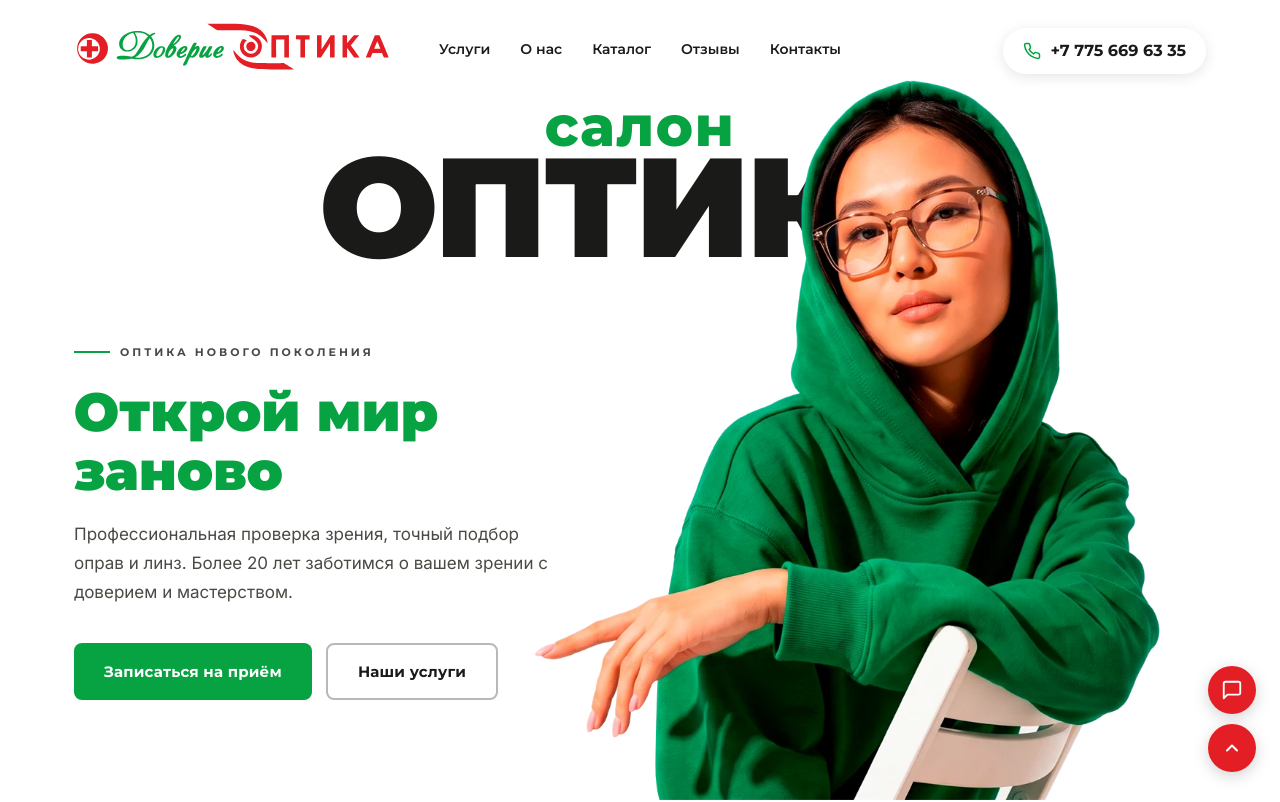
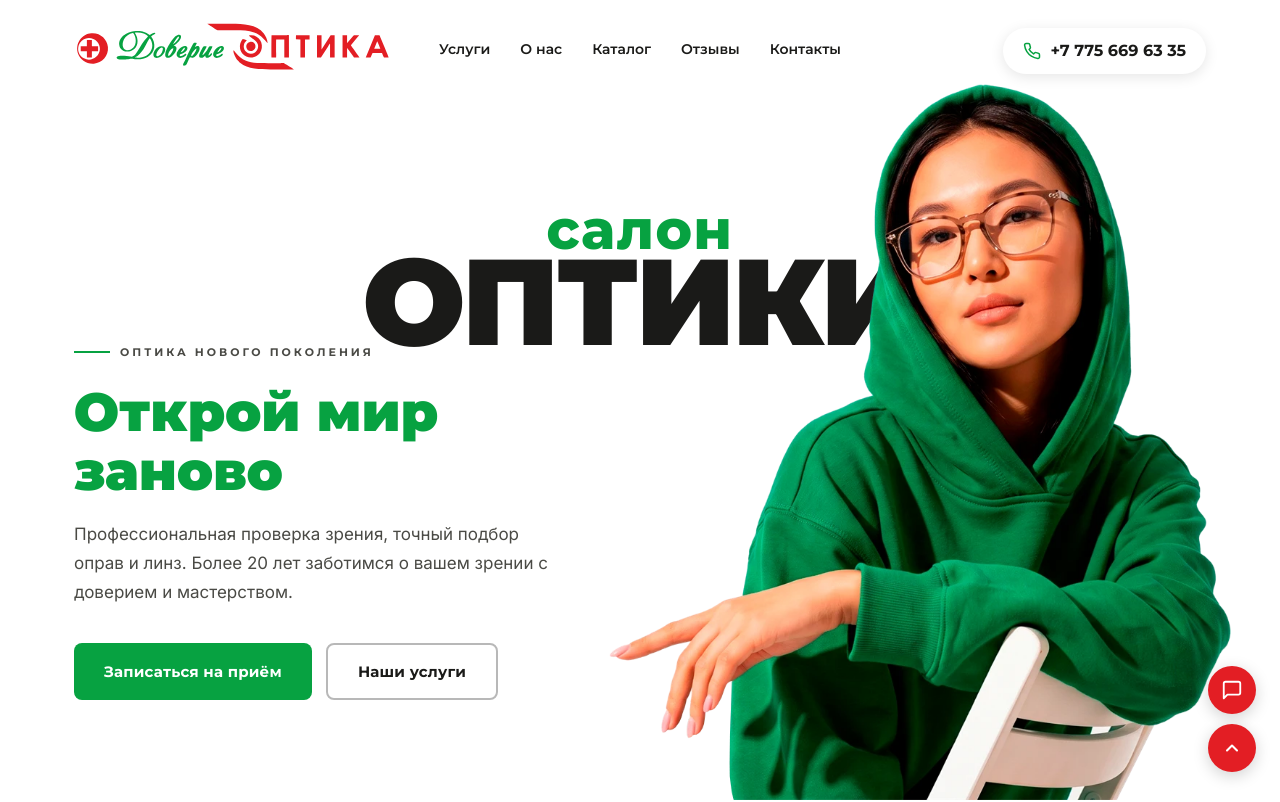
Before and after one commit to Dimanoid-Aktau/optika-doverie, a plain HTML site: page index.html in a window 1280 px wide. Shown: the top 802 px of the page. Drawn offline with nearby package versions, Linux system fonts and the light colour scheme.

Commit message:
Первый экран по референсу: «ОПТИКИ» заходит за девушку ровно на хвост «И»
Замерил присланный референс по пикселям и подогнал свои пропорции:
- ширина слова «ОПТИКИ» 42,73% экрана (было 49,3%)
- «салон» относительно «ОПТИКИ» 0,343 по высоте (было 0,305)
- девушка сдвинута вправо: отступ справа 3,8% вместо 9,4%
- заход за девушку 7,5-7,6% ширины слова вместо 25% (референс 7,6%)

Кегль слова больше не задан жёстко, а подгоняется скриптом под ширину
43,3% экрана. Это нужно для будущих языков: казахское и английское
написание другой длины, а заход обязан остаться тем же.

По вертикали слово привязано не к высоте экрана, а к самой девушке:
top:max(15.25vw, 100% - 40.65vw). Иначе на высоких узких окнах она
опускалась к нижней кромке, а слово оставалось наверху и за неё не
заходило вовсе.

Замер на 7 размерах от 1280x1000 до 3440x1440: ширина слова ровно
42,73% экрана, заход 7,5-7,6% везде. Мобильная вёрстка не тронута.

Co-Authored-By: Claude Opus 5 <noreply@anthropic.com>
Claude-Session: https://claude.ai/code/session_01THhmjmUJmVqdSvc24xK98P

```diff
--- a/index.html
+++ b/index.html
@@ -70,17 +70,21 @@ nav{position:absolute;left:50%;top:50%;transform:translate(-50%,-50%);display:fl
 /* ——— HERO ——— */
 .hero{min-height:100vh;position:relative;overflow:hidden;background:#fff url('BG/FON.png') center top/cover no-repeat;display:flex;align-items:flex-end}
 /* Фоновый текст САЛОН ОПТИКИ — по центральной оси экрана, как меню в шапке.
-   Кегль задан чистым vw без потолка: иначе на широком мониторе слово
-   переставало расти и заходило за девушку заметно меньше. */
-.hero-bg-text{position:absolute;top:23%;left:50%;right:auto;transform:translate(-50%,-50%);z-index:1;pointer-events:none;line-height:.82;white-space:nowrap;text-align:center}
-.hbt-sm{display:block;font-family:var(--fh);font-size:4.4vw;font-weight:800;color:var(--g);text-transform:lowercase;letter-spacing:.025em}
-.hbt-lg{display:block;font-family:var(--fh);font-size:11vw;font-weight:900;color:var(--td);text-transform:uppercase;letter-spacing:-.025em}
+   Кегль (font-size на блоке) подгоняет скрипт: ширина «ОПТИКИ» всегда 43.3%
+   экрана, поэтому заход за девушку одинаков и при смене окна, и при смене
+   языка. 9.53vw — то же значение до запуска скрипта.
+   top привязан не к высоте экрана, а к самой девушке: 15.25vw — пока её низ
+   срезает кромка экрана, вторая ветка — когда она целиком стоит на нижней
+   кромке (высокие узкие окна). */
+.hero-bg-text{position:absolute;top:max(15.25vw,100% - 40.65vw);left:50%;right:auto;transform:translate(-50%,-50%);z-index:1;pointer-events:none;line-height:.82;white-space:nowrap;text-align:center;font-size:9.53vw}
+.hbt-sm{display:block;font-family:var(--fh);font-size:.4526em;font-weight:800;color:var(--g);text-transform:lowercase;letter-spacing:.025em}
+.hbt-lg{display:block;font-family:var(--fh);font-size:1em;font-weight:900;color:var(--td);text-transform:uppercase;letter-spacing:-.025em}
 /* Девушка — поверх текста. Ширина в % от экрана, как и кегль слова, поэтому
    заход «ОПТИКИ» за девушку одинаков на любом размере окна. 56.25vw —
    её собственная высота при такой ширине: на широких окнах высота упирается
    в 100% и низ срезает кромка экрана, на высоких окнах она стоит на нижней
    кромке целиком, без обреза по бокам. */
-.hero-img{position:absolute;right:9.4%;bottom:0;width:48.9%;height:min(100%,56.25vw);z-index:2;overflow:hidden}
+.hero-img{position:absolute;right:3.8%;bottom:0;width:48.6%;height:min(100%,55.9vw);z-index:2;overflow:hidden}
 .hero-img img{display:block;width:100%;height:auto}
 .hero-ew,.hero h1,.hero-txt,.hero-act{position:relative;z-index:3}
 /* Левый контент — поверх всего */
@@ -1129,6 +1133,31 @@ body.nav-open .fab-wrap{opacity:0;pointer-events:none;transition:opacity .2s}
 </footer>
 
 <script>
+// ——— ПЕРВЫЙ ЭКРАН: ширина слова «ОПТИКИ» = 43.3% экрана ———
+// Кегль подгоняется под ширину, а не задан жёстко: тогда заход слова за
+// девушку одинаков и при смене размера окна, и при смене языка, где слово
+// другой длины. Мобильную версию функция не трогает.
+window.fitHeroWord = (function () {
+  const box = document.getElementById('heroBgText');
+  if (!box) return function () {};
+  const lg = box.querySelector('.hbt-lg');
+  const TARGET = 0.433;   // доля ширины экрана
+  const PROBE = 200;      // кегль пробного замера, px
+  function fit() {
+    if (window.innerWidth <= 900) { box.style.fontSize = ''; return; }
+    box.style.fontSize = PROBE + 'px';
+    const rg = document.createRange();
+    rg.selectNodeContents(lg);
+    const w = rg.getBoundingClientRect().width;
+    if (w > 0) box.style.fontSize = (PROBE * window.innerWidth * TARGET / w).toFixed(2) + 'px';
+  }
+  fit();
+  if (document.fonts && document.fonts.ready) document.fonts.ready.then(fit);
+  let t;
+  window.addEventListener('resize', function () { clearTimeout(t); t = setTimeout(fit, 80); });
+  return fit;
+})();
+
 // ——— МОБИЛЬНОЕ МЕНЮ ———
 (function () {
   const burger = document.getElementById('burger');
```
